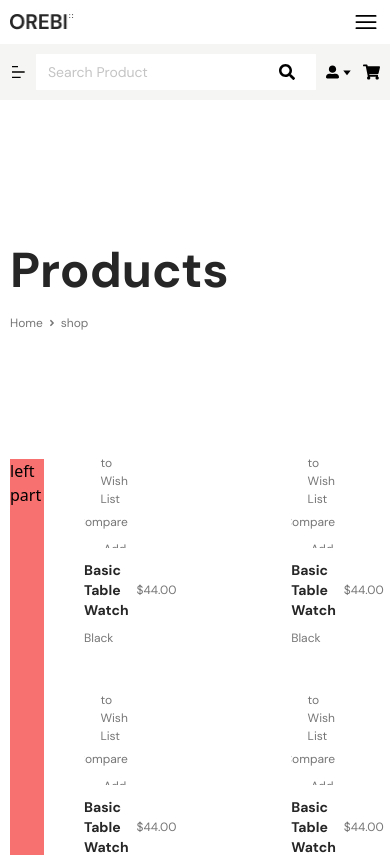
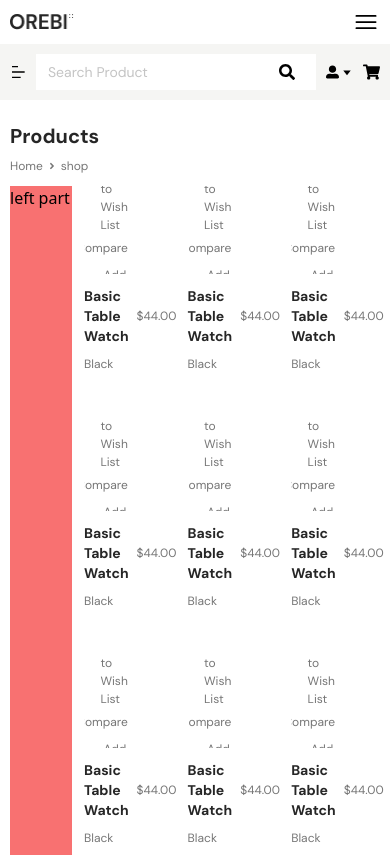
Before and after one commit to AK-Polash/oreby, a React (Create React App) app: page /shop in a window 390 px wide. Shown: the top 855 px of the page. Built offline with nearby package versions, Linux system fonts and the light colour scheme.

Commit message:
shop responsive added a  little bit

```diff
--- a/src/components/layout/Bredcrumb.js
+++ b/src/components/layout/Bredcrumb.js
@@ -4,8 +4,8 @@ import { Link } from "react-router-dom";
 
 const Bredcrumb = ({ title }) => {
   return (
-    <div className="pt-[124px] pb-32">
-      <h1 className="pb-2 font-dm text-[49px] font-bold text-primary">
+    <div className="py-3 md:py-7 lg:py-9 xl:py-14 2xl:py-24">
+      <h1 className="pb-2 font-dm text-xl font-bold text-primary md:text-2xl lg:text-3xl xl:text-4xl 2xl:text-5xl">
         {title}
       </h1>
       <p className="flex items-center gap-x-1 font-dm text-xs font-normal text-secondary">
--- a/src/components/layout/ListItem.js
+++ b/src/components/layout/ListItem.js
@@ -1,12 +1,12 @@
 import React from "react";
-import { Link } from "react-router-dom";
+import { NavLink } from "react-router-dom";
 
 const ListItem = ({ item, className, href, linkStyle }) => {
   return (
     <li className={className}>
-      <Link className={linkStyle} to={href}>
+      <NavLink className={linkStyle} to={href}>
         {item}
-      </Link>
+      </NavLink>
     </li>
   );
 };
--- a/src/components/layout/Pagination.js
+++ b/src/components/layout/Pagination.js
@@ -54,7 +54,7 @@ const Pagination = ({ itemsPerPage }) => {
 
   return (
     <>
-      <div className="flex flex-wrap justify-between gap-x-10">
+      <div className="flex flex-wrap justify-between xl:gap-x-10">
         <Items currentItems={currentItems} />
       </div>
 
--- a/src/pages/Shop.js
+++ b/src/pages/Shop.js
@@ -12,8 +12,8 @@ const Shop = () => {
       <Container>
         <Bredcrumb title="Products" />
 
-        <Flex className="flex gap-x-10">
-          <div className="w-[20%] bg-red-400">left part</div>
+        <Flex className="flex gap-x-3 md:gap-x-5 xl:gap-x-10">
+          <div className="w-[20%] bg-red-400"> left part </div>
           <div className="relative w-[80%]">
             <Pagination itemsPerPage={12} />
           </div>
```
